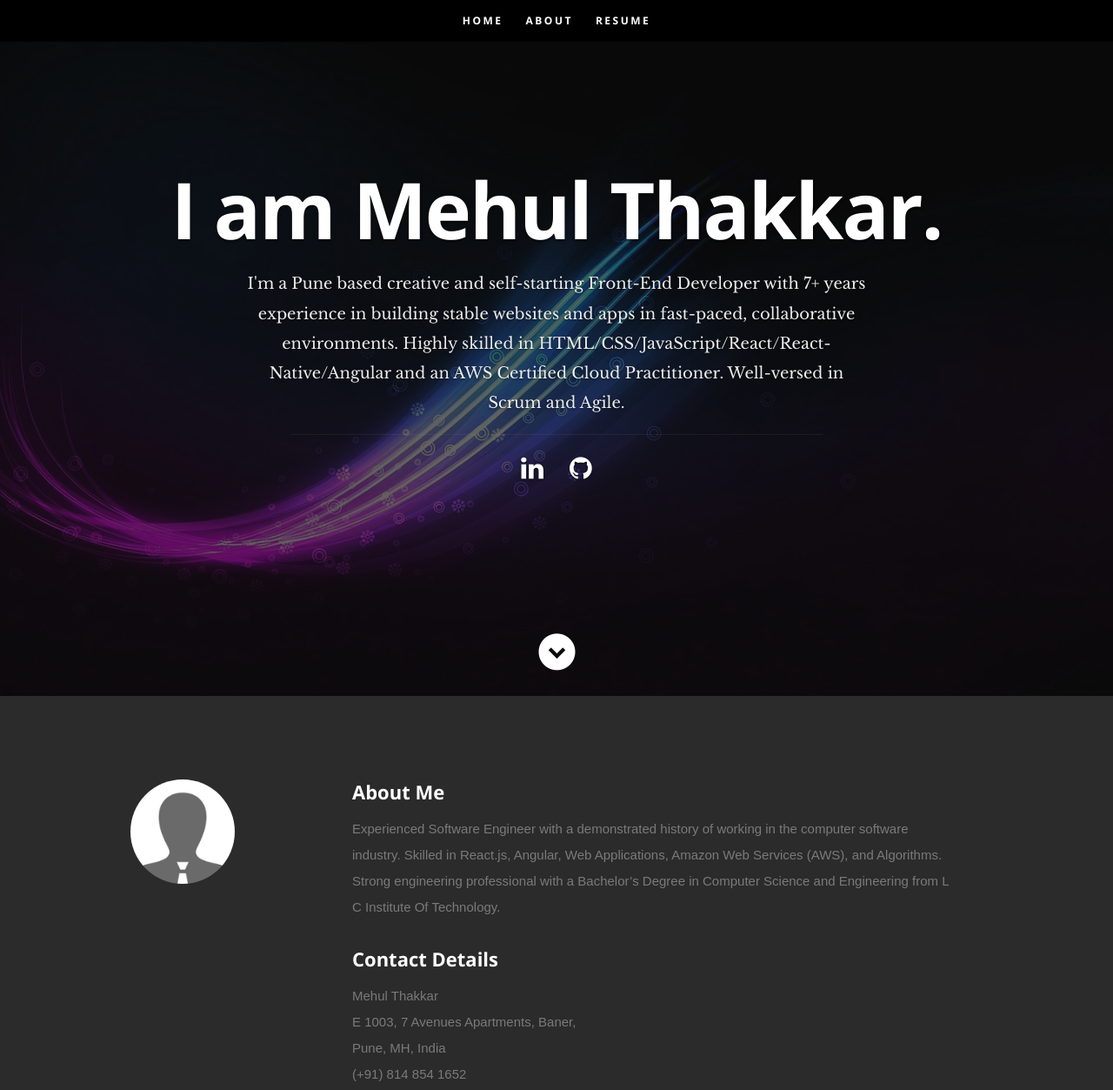
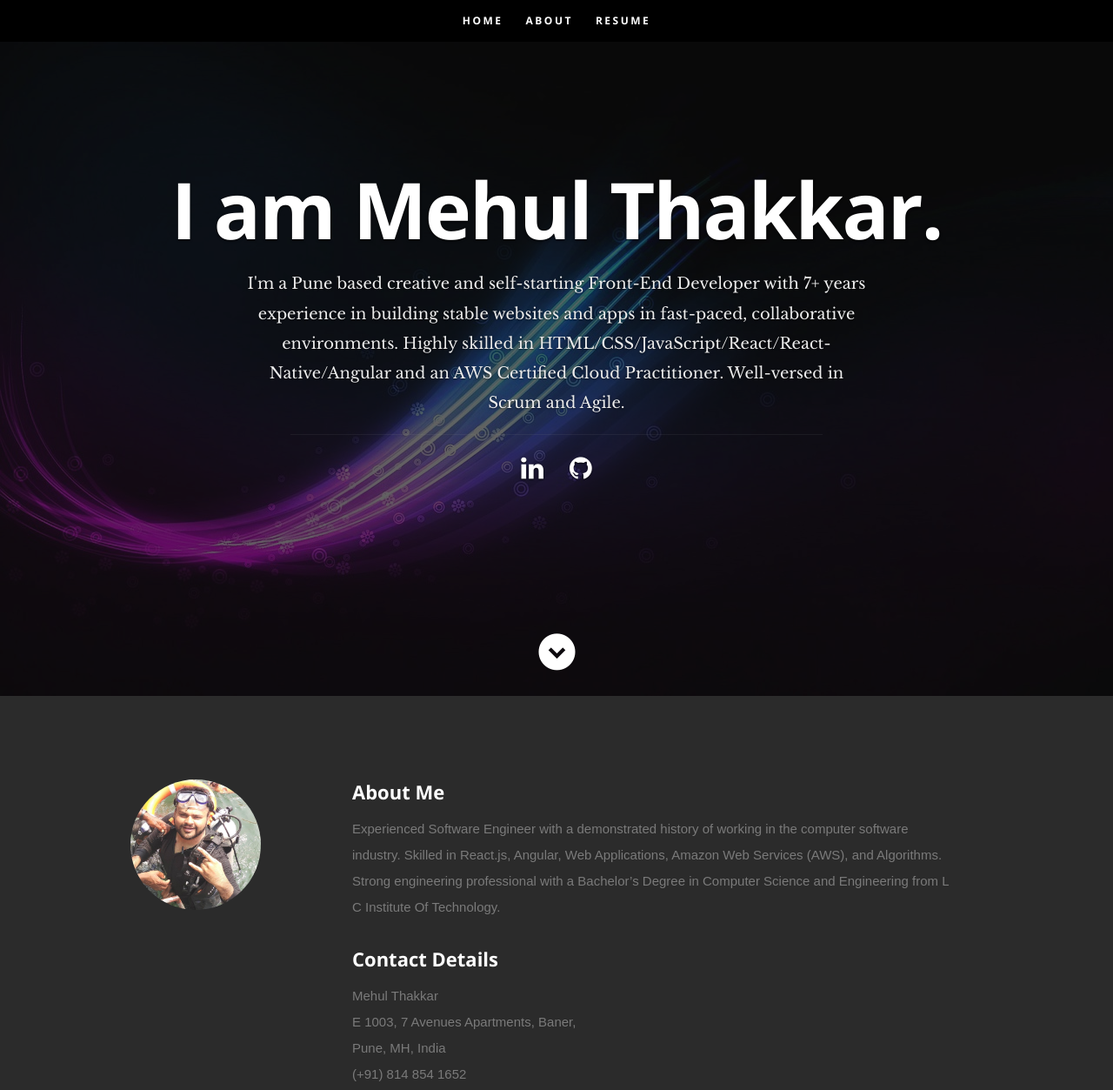
Before and after one commit to mehulcse/my-portfolio, a React (Create React App) app: page / in a window 1280 px wide. Shown: the top 1253 px of the page at 87% size. Built offline with nearby package versions, Linux system fonts and the light colour scheme; the HTML template or start-up script is replaced by a standard one.

Commit message:
Added profile pic

```diff
--- a/public/css/layout.css
+++ b/public/css/layout.css
@@ -216,8 +216,8 @@
 }
 #about .profile-pic {
    position: relative;
-   width: 120px;
-   height: 120px;
+   width: 150px;
+   height: 150px;
    border-radius: 100%;
 }
 #about .contact-details { width: 41.66667%; }
```
Also changed, not shown: public/images/profilepic.jpg.
